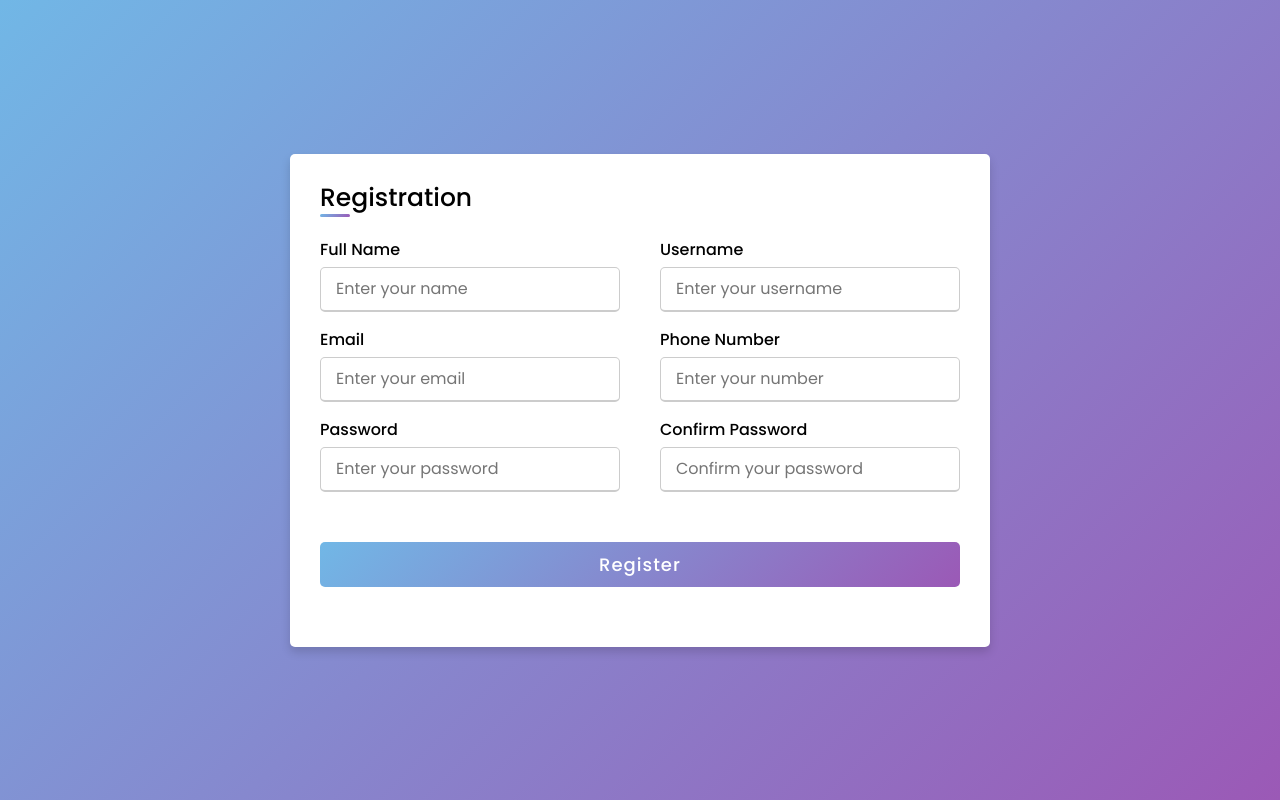
After one commit to maayoko/personal-portfolio, a Django app: page /auth/register in a window 1280 px wide. The commit adds this page. Run offline with Django 3.2, Linux system fonts and the light colour scheme; parts of the project's set-up code (start-up, migrations or seed data) failed here and were passed over.

Commit message:
feat(register): display register page and handle registration logic

```diff
--- /dev/null
+++ b/auth/templates/register/index.html
@@ -0,0 +1,50 @@
+<!DOCTYPE html>
+<html lang="en" dir="ltr">
+  <head>
+    <meta charset="UTF-8">
+    <title>Responsive Registration Form | CodingLab</title>
+    <link rel="stylesheet" href="/static/css/register.css">
+     <meta name="viewport" content="width=device-width, initial-scale=1.0">
+   </head>
+<body>
+  <div class="container">
+    <div class="title">Registration</div>
+    <div class="content">
+      <form action="/auth/register" method="post">
+          {% csrf_token %}
+        <div class="user-details">
+          <div class="input-box">
+            <span class="details">Full Name</span>
+            <input type="text" name="full_name" placeholder="Enter your name" required>
+          </div>
+          <div class="input-box">
+            <span class="details">Username</span>
+            <input type="text" name="username" placeholder="Enter your username" required>
+          </div>
+          <div class="input-box">
+            <span class="details">Email</span>
+            <input type="text" name="email" placeholder="Enter your email" required>
+          </div>
+          <div class="input-box">
+            <span class="details">Phone Number</span>
+            <input type="text" name="phone" placeholder="Enter your number" required>
+          </div>
+          <div class="input-box">
+            <span class="details">Password</span>
+            <input type="text" name="password" placeholder="Enter your password" required>
+          </div>
+          <div class="input-box">
+            <span class="details">Confirm Password</span>
+            <input type="text" name="password_1" placeholder="Confirm your password" required>
+          </div>
+        </div>
+        <div class="button">
+          <input type="submit" value="Register">
+        </div>
+        {{ errors }}
+      </form>
+    </div>
+  </div>
+
+</body>
+</html>
--- a/auth/urls.py
+++ b/auth/urls.py
@@ -2,5 +2,6 @@ from django.urls import path
 from . import views
 
 urlpatterns = [
-    path("", views.login),
+    path("login", views.login),
+    path("register", views.register)
 ]
--- a/auth/views.py
+++ b/auth/views.py
@@ -3,6 +3,7 @@ from django.shortcuts import render
 from django.http.request import HttpRequest
 
 from .login_form import LoginForm
+from .register_form import RegisterForm
 
 # Create your views here.
 
@@ -14,7 +15,6 @@ def login(request: HttpRequest):
         if form.is_valid():
             return HttpResponseRedirect("/dashboard")
 
-        print(form.errors)
         return render(request, "login/index.html", {"errors": form.errors})
 
     elif request.method == "GET":
@@ -22,3 +22,19 @@ def login(request: HttpRequest):
 
     else:
         return HttpResponseBadRequest()
+
+
+def register(request: HttpRequest):
+    if request.method == "POST":
+        form = RegisterForm(request.POST)
+
+        if form.is_valid():
+            return HttpResponseRedirect("/dashboard")
+
+        return render(request, "register/index.html", {"errors": form.errors})
+
+    elif request.method == "GET":
+        return render(request, "register/index.html")
+
+    else:
+        return HttpResponseBadRequest()
--- a/personal-portfolio/templates/home/header.html
+++ b/personal-portfolio/templates/home/header.html
@@ -34,7 +34,7 @@
                                 </li>
                             </ul>
                         </li>
-                        <li class="nav-item"><a class="nav-link" href="/login">Login</a></li>
+                        <li class="nav-item"><a class="nav-link" href="/auth/login">Login</a></li>
                     </ul>
                 </div>
             </div>
--- a/personal-portfolio/urls.py
+++ b/personal-portfolio/urls.py
@@ -20,6 +20,6 @@ from . import views
 
 urlpatterns = [
     path('', views.home_page),
-    path("login", include("auth.urls")),
+    path("auth/", include("auth.urls")),
     path('admin/', admin.site.urls)
 ]
--- /dev/null
+++ b/static/css/register.css
@@ -0,0 +1,166 @@
+@import url('https://fonts.googleapis.com/css2?family=Poppins:wght@200;300;400;500;600;700&display=swap');
+* {
+    margin: 0;
+    padding: 0;
+    box-sizing: border-box;
+    font-family: 'Poppins', sans-serif;
+}
+
+body {
+    height: 100vh;
+    display: flex;
+    justify-content: center;
+    align-items: center;
+    padding: 10px;
+    background: linear-gradient(135deg, #71b7e6, #9b59b6);
+}
+
+.container {
+    max-width: 700px;
+    width: 100%;
+    background-color: #fff;
+    padding: 25px 30px;
+    border-radius: 5px;
+    box-shadow: 0 5px 10px rgba(0, 0, 0, 0.15);
+}
+
+.container .title {
+    font-size: 25px;
+    font-weight: 500;
+    position: relative;
+}
+
+.container .title::before {
+    content: "";
+    position: absolute;
+    left: 0;
+    bottom: 0;
+    height: 3px;
+    width: 30px;
+    border-radius: 5px;
+    background: linear-gradient(135deg, #71b7e6, #9b59b6);
+}
+
+.content form .user-details {
+    display: flex;
+    flex-wrap: wrap;
+    justify-content: space-between;
+    margin: 20px 0 12px 0;
+}
+
+form .user-details .input-box {
+    margin-bottom: 15px;
+    width: calc(100% / 2 - 20px);
+}
+
+form .input-box span.details {
+    display: block;
+    font-weight: 500;
+    margin-bottom: 5px;
+}
+
+.user-details .input-box input {
+    height: 45px;
+    width: 100%;
+    outline: none;
+    font-size: 16px;
+    border-radius: 5px;
+    padding-left: 15px;
+    border: 1px solid #ccc;
+    border-bottom-width: 2px;
+    transition: all 0.3s ease;
+}
+
+.user-details .input-box input:focus,
+.user-details .input-box input:valid {
+    border-color: #9b59b6;
+}
+
+form .gender-details .gender-title {
+    font-size: 20px;
+    font-weight: 500;
+}
+
+form .category {
+    display: flex;
+    width: 80%;
+    margin: 14px 0;
+    justify-content: space-between;
+}
+
+form .category label {
+    display: flex;
+    align-items: center;
+    cursor: pointer;
+}
+
+form .category label .dot {
+    height: 18px;
+    width: 18px;
+    border-radius: 50%;
+    margin-right: 10px;
+    background: #d9d9d9;
+    border: 5px solid transparent;
+    transition: all 0.3s ease;
+}
+
+#dot-1:checked~.category label .one,
+#dot-2:checked~.category label .two,
+#dot-3:checked~.category label .three {
+    background: #9b59b6;
+    border-color: #d9d9d9;
+}
+
+form input[type="radio"] {
+    display: none;
+}
+
+form .button {
+    height: 45px;
+    margin: 35px 0
+}
+
+form .button input {
+    height: 100%;
+    width: 100%;
+    border-radius: 5px;
+    border: none;
+    color: #fff;
+    font-size: 18px;
+    font-weight: 500;
+    letter-spacing: 1px;
+    cursor: pointer;
+    transition: all 0.3s ease;
+    background: linear-gradient(135deg, #71b7e6, #9b59b6);
+}
+
+form .button input:hover {
+    /* transform: scale(0.99); */
+    background: linear-gradient(-135deg, #71b7e6, #9b59b6);
+}
+
+@media(max-width: 584px) {
+    .container {
+        max-width: 100%;
+    }
+    form .user-details .input-box {
+        margin-bottom: 15px;
+        width: 100%;
+    }
+    form .category {
+        width: 100%;
+    }
+    .content form .user-details {
+        max-height: 300px;
+        overflow-y: scroll;
+    }
+    .user-details::-webkit-scrollbar {
+        width: 5px;
+    }
+}
+
+@media(max-width: 459px) {
+    .container .content .category {
+        flex-direction: column;
+    }
+}
```
Also changed, not shown: auth/register_form.py (added, +11 -0 lines), auth/templates/login/index.html (+28 -28 lines).
